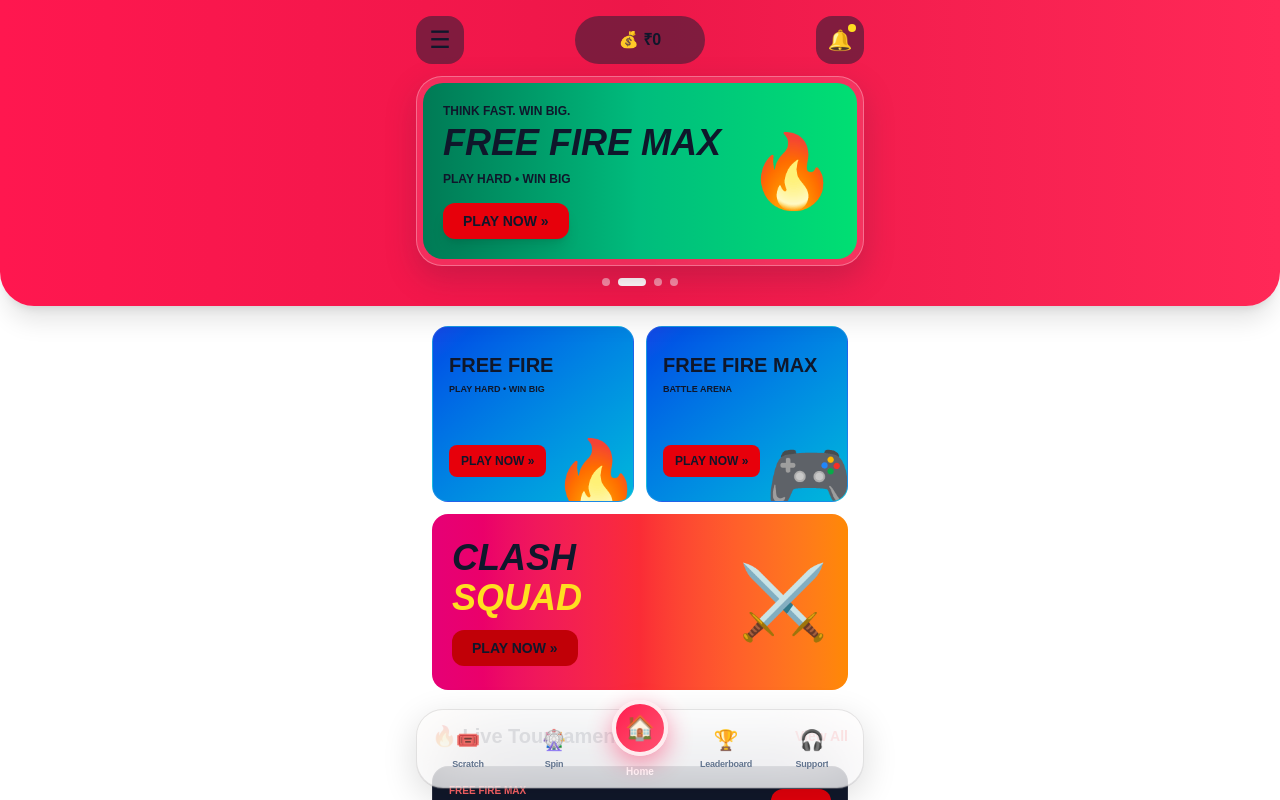
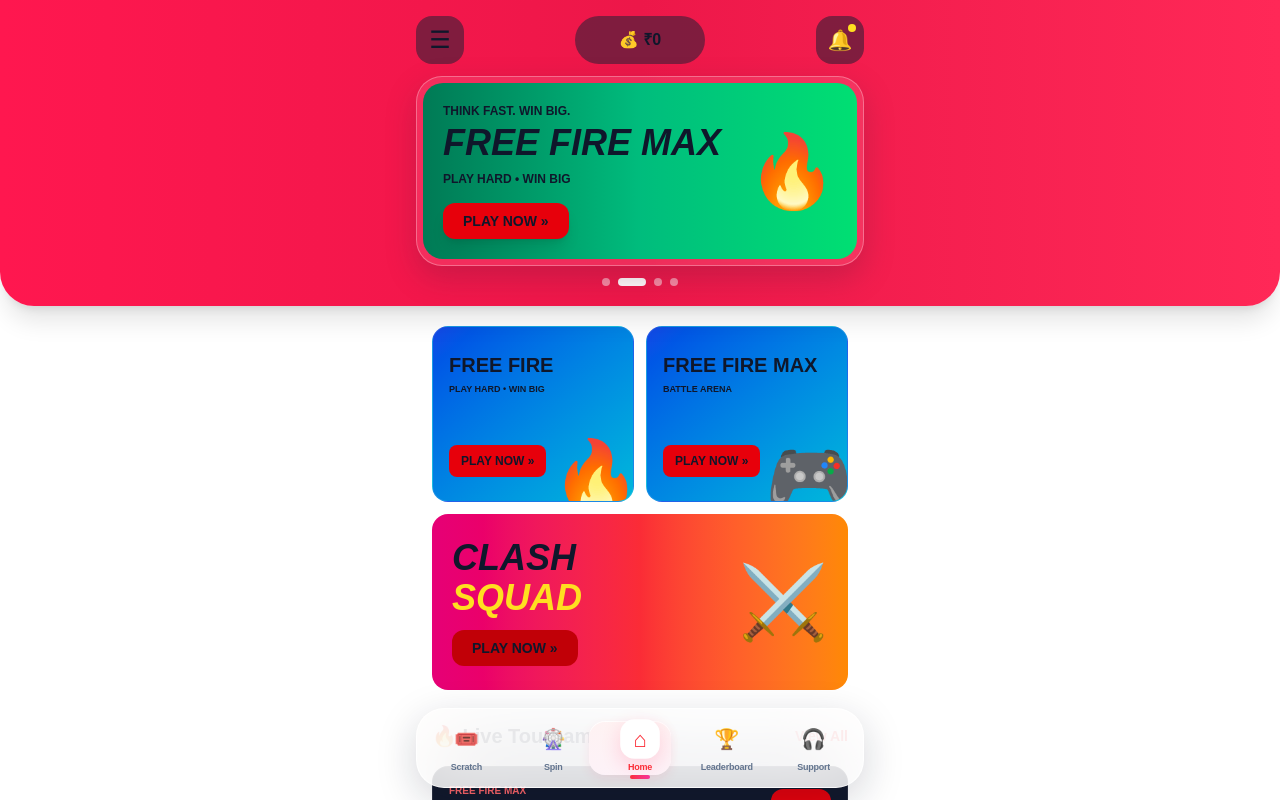
Before and after one commit to gamerzadda01-hue/gamerzadda, a Next.js app: page / in a window 1280 px wide. Shown: the top 800 px of the page. Built offline with nearby package versions, Linux system fonts and the light colour scheme; no server answers.

Commit message:
Fix sliding navigation animation

```diff
--- a/app/page.tsx
+++ b/app/page.tsx
@@ -2,6 +2,7 @@
 "use client";
 
 import { useEffect, useState } from "react";
+import { usePathname } from "next/navigation";
 import { useRouter } from "next/navigation";
 
 const banners = [
@@ -45,6 +46,18 @@
 
 export default function Home() {
   const [drawer, setDrawer] = useState(false);
+  const pathname = usePathname();
+
+  const activeNav =
+    pathname === "/scratch-card"
+      ? "Scratch"
+      : pathname === "/spin"
+        ? "Spin"
+        : pathname === "/leaderboard"
+          ? "Leaderboard"
+          : pathname === "/support"
+            ? "Support"
+            : "Home";
   const [banner, setBanner] = useState(0);
   const [loggingOut, setLoggingOut] = useState(false);
   const [profile, setProfile] = useState({
@@ -52,7 +65,31 @@
     bio: "",
     avatarUrl: "",
   });
+  const [touchStartX, setTouchStartX] = useState<number | null>(null);
   const router = useRouter();
+
+  function handleTouchStart(e: React.TouchEvent) {
+    setTouchStartX(e.touches[0].clientX);
+  }
+
+  function handleTouchEnd(e: React.TouchEvent) {
+    if (touchStartX === null) return;
+
+    const endX = e.changedTouches[0].clientX;
+    const distance = endX - touchStartX;
+
+    // Swipe from the right edge toward the left to open the menu.
+    if (!drawer && touchStartX > window.innerWidth - 40 && distance < -70) {
+      setDrawer(true);
+    }
+
+    // Swipe right while the drawer is open to close it.
+    if (drawer && distance > 70) {
+      setDrawer(false);
+    }
+
+    setTouchStartX(null);
+  }
 
   // Automatic banner slider. Manual dots below still work.
   useEffect(() => {
@@ -107,14 +144,17 @@
   }
 
   return (
-    <main className="min-h-screen bg-white pb-24 text-slate-900">
+    <main
+      className="min-h-screen bg-white pb-24 text-slate-900"
+      onTouchStart={handleTouchStart}
+      onTouchEnd={handleTouchEnd}
+    >
       {/* HEADER + BANNER — one red curved scrolling section */}
       <div className="relative z-50">
         <div className="rounded-b-[34px] bg-gradient-to-r from-[#ff174f] via-[#ed1749] to-[#ff2857] px-4 pb-5 pt-4 shadow-xl">
           <div className="mx-auto max-w-md">
-            {/* FIXED BUTTONS ONLY */}
-            <div className="fixed left-0 right-0 top-0 z-[90] px-4 pt-4">
-              <div className="mx-auto flex max-w-md items-center justify-between">
+            {/* HEADER BUTTONS — scroll together with the red header */}
+            <header className="flex items-center justify-between">
               {/* MENU */}
               <button
                 onClick={() => setDrawer(true)}
@@ -140,11 +180,7 @@
                 🔔
                 <span className="absolute right-2 top-2 h-2 w-2 rounded-full bg-yellow-300" />
               </button>
-              </div>
-            </div>
-
-            {/* SPACE FOR FIXED BUTTONS */}
-            <div className="h-[48px]" />
+            </header>
 
             {/* BANNER INSIDE RED CURVE */}
             <section className="mt-3 overflow-hidden rounded-[26px] border border-white/30 bg-white/10 p-1.5 shadow-[0_12px_30px_rgba(100,29,59,0.28)] backdrop-blur-sm">
@@ -259,43 +295,56 @@
         </section>
       </div>
 
-      {/* BOTTOM NAV — FIXED */}
-      <nav className="fixed bottom-3 left-1/2 z-40 w-[calc(100%-20px)] max-w-md -translate-x-1/2 rounded-[27px] border border-black/10 bg-white/70 px-2 py-2 shadow-[0_10px_35px_rgba(0,0,0,0.14)] backdrop-blur-2xl backdrop-saturate-150">
-        <div className="grid grid-cols-5 items-end">
-          <NavButton
+      {/* BOTTOM NAV — PREMIUM SLIDING ACTIVE PILL */}
+      <nav className="fixed bottom-3 left-1/2 z-40 w-[calc(100%-20px)] max-w-md -translate-x-1/2 rounded-[28px] border border-white/80 bg-white/80 px-2 py-2 shadow-[0_12px_40px_rgba(15,23,42,0.18)] backdrop-blur-2xl backdrop-saturate-150">
+        <div className="relative grid grid-cols-5 items-center gap-1">
+          {/* Sliding active background */}
+          <span
+            className={`pointer-events-none absolute bottom-1 top-1 w-[calc(20%_-_4px)] rounded-2xl bg-gradient-to-b from-red-50 to-pink-50 shadow-[inset_0_1px_0_rgba(255,255,255,0.9),0_4px_12px_rgba(255,23,79,0.08)] transition-transform duration-500 ease-[cubic-bezier(0.22,1,0.36,1)] ${
+              activeNav === "Scratch"
+                ? "translate-x-0"
+                : activeNav === "Spin"
+                  ? "translate-x-full"
+                  : activeNav === "Home"
+                    ? "translate-x-[200%]"
+                    : activeNav === "Leaderboard"
+                      ? "translate-x-[300%]"
+                      : "translate-x-[400%]"
+            }`}
+          />
+
+          <PremiumNavButton
             icon="🎟️"
             text="Scratch"
+            active={activeNav === "Scratch"}
             onClick={() => router.push("/scratch-card")}
           />
 
-          <NavButton
+          <PremiumNavButton
             icon="🎡"
             text="Spin"
+            active={activeNav === "Spin"}
             onClick={() => router.push("/spin")}
           />
 
-          <button
+          <PremiumNavButton
+            icon="⌂"
+            text="Home"
+            active={activeNav === "Home"}
             onClick={() => router.push("/")}
-            aria-label="Home"
-            className="group flex flex-col items-center justify-end"
-          >
-            <span className="flex h-14 w-14 -translate-y-5 items-center justify-center rounded-full border-4 border-white/90 bg-gradient-to-br from-[#ff174f] to-[#ff4f70] text-2xl shadow-[0_8px_25px_rgba(255,23,79,0.45)] transition-transform duration-200 group-active:scale-90">
-              🏠
-            </span>
-            <span className="-mt-3 text-[10px] font-extrabold text-white">
-              Home
-            </span>
-          </button>
+          />
 
-          <NavButton
+          <PremiumNavButton
             icon="🏆"
             text="Leaderboard"
+            active={activeNav === "Leaderboard"}
             onClick={() => router.push("/leaderboard")}
           />
 
-          <NavButton
+          <PremiumNavButton
             icon="🎧"
             text="Support"
+            active={activeNav === "Support"}
             onClick={() => router.push("/support")}
           />
         </div>
@@ -451,7 +500,7 @@
   );
 }
 
-function NavButton({
+function AnimatedNavButton({
   icon,
   text,
   onClick,
@@ -463,14 +512,78 @@
   return (
     <button
       onClick={onClick}
-      className="group flex min-w-0 flex-col items-center justify-center gap-1 rounded-2xl px-1 py-2 text-slate-500 transition-all duration-200 active:scale-90"
+      className="group relative flex min-w-0 flex-col items-center justify-center gap-1 rounded-2xl px-1 py-2 text-slate-500 transition-all duration-300 active:scale-90"
     >
-      <span className="flex h-7 w-7 items-center justify-center text-[20px] transition-transform duration-200 group-active:scale-90">
+      {/* Sliding highlight */}
+      <span className="pointer-events-none absolute inset-x-2 top-1 h-8 -translate-y-1 rounded-xl bg-red-50 opacity-0 transition-all duration-300 group-hover:translate-y-0 group-hover:opacity-100 group-active:translate-y-0 group-active:opacity-100" />
+
+      {/* Animated icon */}
+      <span className="relative z-10 flex h-7 w-7 items-center justify-center text-[20px] transition-all duration-300 group-hover:-translate-y-1 group-hover:scale-110 group-active:scale-125">
+        <span className="animate-[navFloat_2.8s_ease-in-out_infinite] group-hover:animate-[navBounce_0.55s_ease-in-out_1]">
           {icon}
         </span>
-      <span className="max-w-full truncate text-[9px] font-bold tracking-tight">
+      </span>
+
+      <span className="relative z-10 max-w-full truncate text-[9px] font-bold tracking-tight transition-all duration-300 group-hover:text-red-500">
         {text}
       </span>
+
+      {/* Slider dot */}
+      <span className="absolute bottom-0 h-1 w-1 rounded-full bg-red-500 opacity-0 transition-all duration-300 group-hover:w-5 group-hover:opacity-100 group-active:w-5 group-active:opacity-100" />
+    </button>
+  );
+}
+
+function PremiumNavButton({
+  icon,
+  text,
+  active,
+  onClick,
+}: {
+  icon: string;
+  text: string;
+  active: boolean;
+  onClick?: () => void;
+}) {
+  return (
+    <button
+      onClick={onClick}
+      className={`group relative z-10 flex h-[62px] min-w-0 flex-col items-center justify-center rounded-2xl px-1 transition-all duration-300 active:scale-90 ${
+        active ? "text-red-500" : "text-slate-500"
+      }`}
+    >
+      <span
+        className={`relative flex h-9 w-9 items-center justify-center rounded-[13px] text-[20px] transition-all duration-500 ${
+          active
+            ? "scale-110 bg-white shadow-[0_6px_18px_rgba(255,23,79,0.16)]"
+            : "bg-transparent group-hover:scale-110"
+        }`}
+      >
+        <span
+          className={
+            active
+              ? "animate-[navBounce_0.55s_ease-in-out_1]"
+              : "transition-transform duration-300 group-hover:-translate-y-1"
+          }
+        >
+          {icon}
+        </span>
+      </span>
+
+      <span
+        className={`relative z-10 mt-1 max-w-full truncate text-[9px] font-extrabold tracking-tight transition-all duration-300 ${
+          active ? "text-red-500" : "text-slate-500"
+        }`}
+      >
+        {text}
+      </span>
+
+      {/* Tiny sliding indicator */}
+      <span
+        className={`absolute bottom-0 h-1 rounded-full bg-gradient-to-r from-red-500 to-pink-500 transition-all duration-500 ${
+          active ? "w-5 opacity-100" : "w-1 opacity-0"
+        }`}
+      />
     </button>
   );
 }
@@ -500,3 +613,17 @@
     </button>
   );
 }
+
+<style jsx global>{`
+  @keyframes navFloat {
+    0%, 100% { transform: translateY(0px); }
+    50% { transform: translateY(-3px); }
+  }
+
+  @keyframes navBounce {
+    0% { transform: translateY(0) scale(1); }
+    35% { transform: translateY(-5px) scale(1.18); }
+    70% { transform: translateY(1px) scale(0.96); }
+    100% { transform: translateY(0) scale(1); }
+  }
+`}</style>
```
Lines whose indentation alone changed are shown as unchanged.
